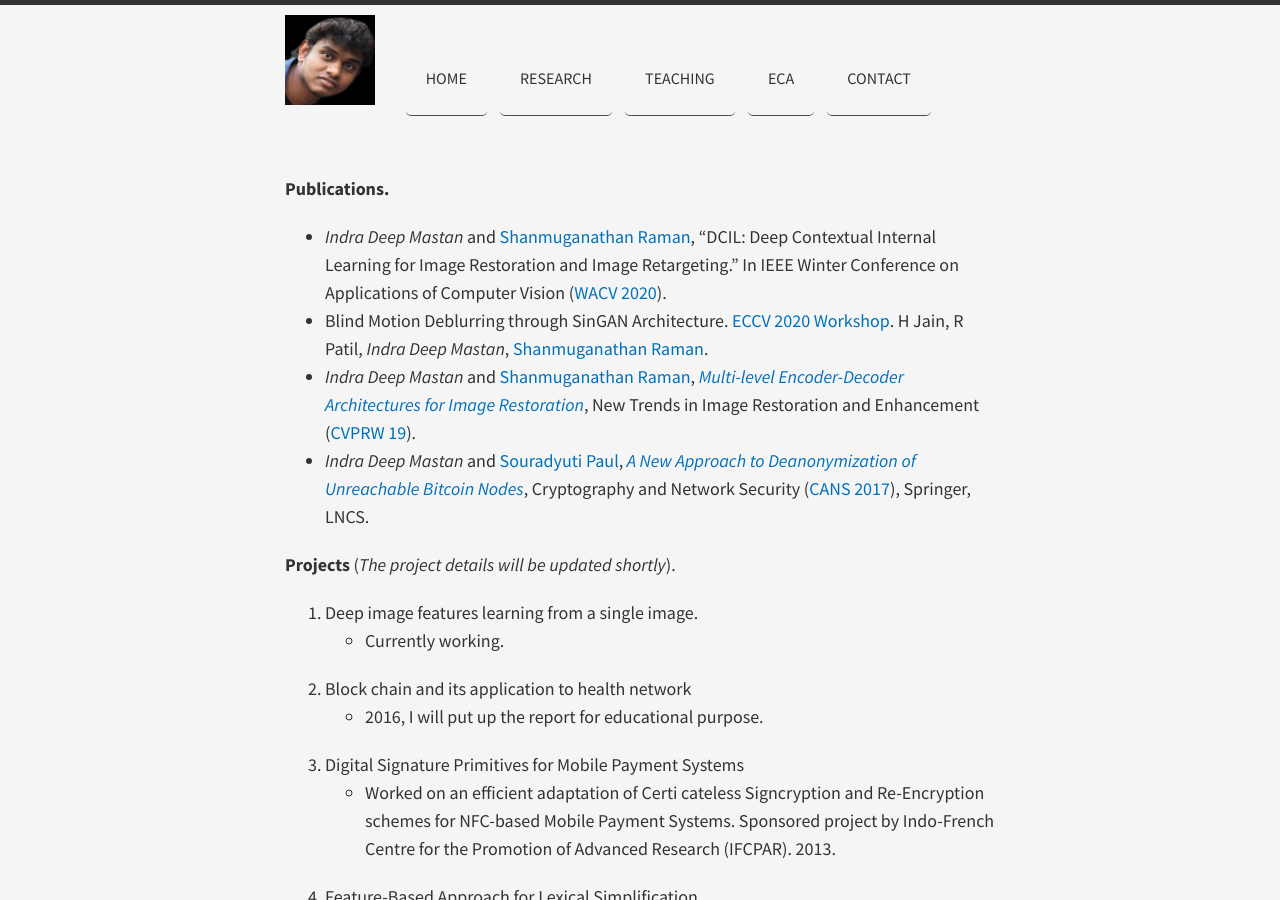
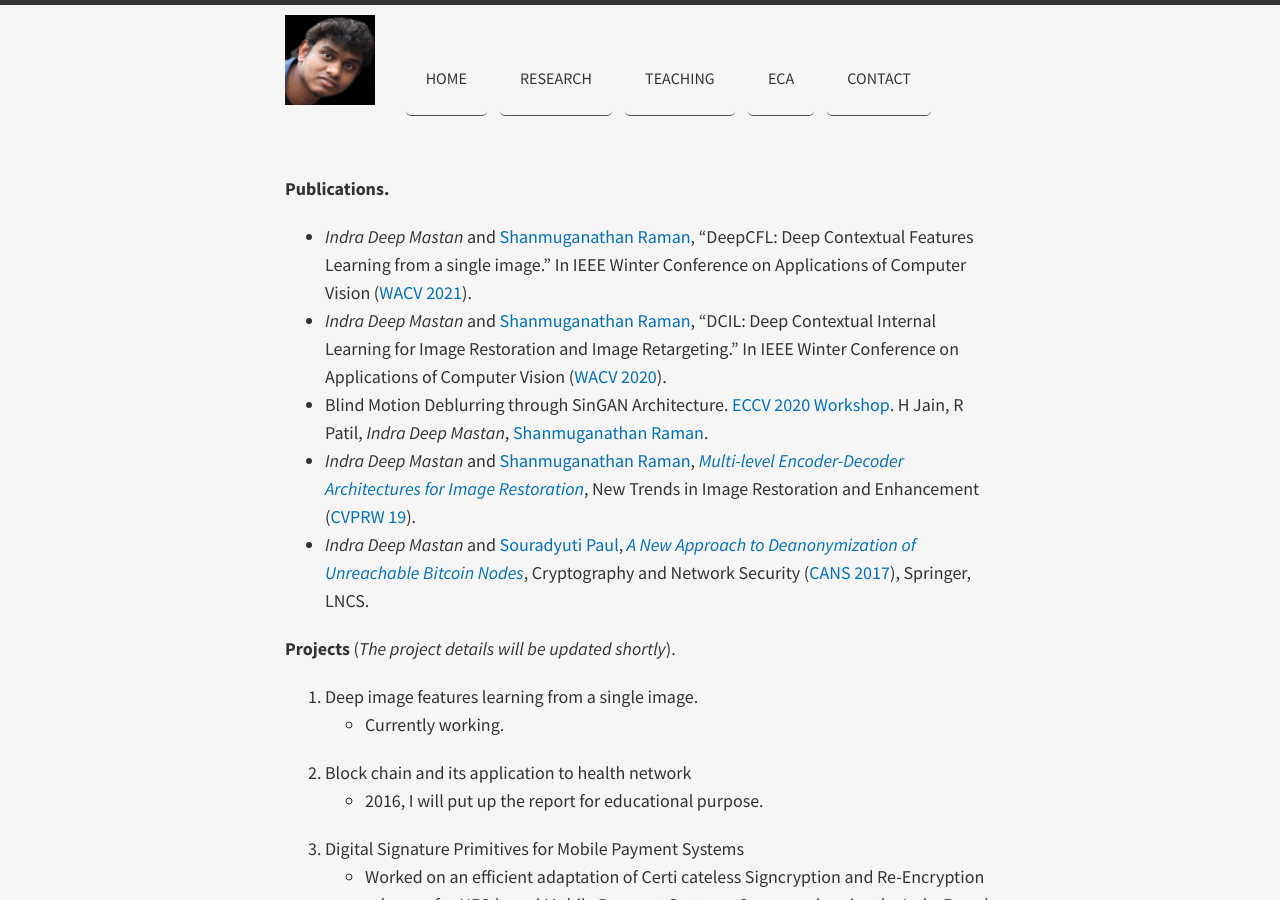
Before and after one commit to indramastan/indradeepmastan, a Jekyll site: the page built from projects/index.md, in a window 1280 px wide and 900 px high. Built offline with Jekyll 4.4.1, drawn with Linux system fonts in a browser that asks for light colours; nearby versions of some CDN libraries.

Commit message:
Update index.md

```diff
--- a/projects/index.md
+++ b/projects/index.md
@@ -3,6 +3,7 @@ layout: page
 title:
 ---
 **Publications.**
+- *Indra Deep Mastan* and [Shanmuganathan Raman](https://people.iitgn.ac.in/~shanmuga/), "DeepCFL: Deep Contextual Features Learning from a single image." In IEEE Winter Conference on Applications of Computer Vision ([WACV 2021](http://wacv2021.thecvf.com/)).
 - *Indra Deep Mastan* and [Shanmuganathan Raman](https://people.iitgn.ac.in/~shanmuga/), "DCIL: Deep Contextual Internal Learning for Image Restoration and Image Retargeting." In IEEE Winter Conference on Applications of Computer Vision ([WACV 2020](https://wacv20.wacv.net)).
 - Blind Motion Deblurring through SinGAN Architecture. [ECCV 2020 Workshop](https://sites.google.com/view/deepinternallearning). H Jain, R Patil, *Indra Deep Mastan*, [Shanmuganathan Raman](https://people.iitgn.ac.in/~shanmuga/).
 - *Indra Deep Mastan* and [Shanmuganathan Raman](https://people.iitgn.ac.in/~shanmuga/), *[Multi-level Encoder-Decoder Architectures for Image Restoration](http://openaccess.thecvf.com/content_CVPRW_2019/papers/NTIRE/Mastan_Multi-Level_Encoder-Decoder_Architectures_for_Image_Restoration_CVPRW_2019_paper.pdf)*, New Trends in Image Restoration and Enhancement ([CVPRW 19](http://www.vision.ee.ethz.ch/ntire19/)).
```
